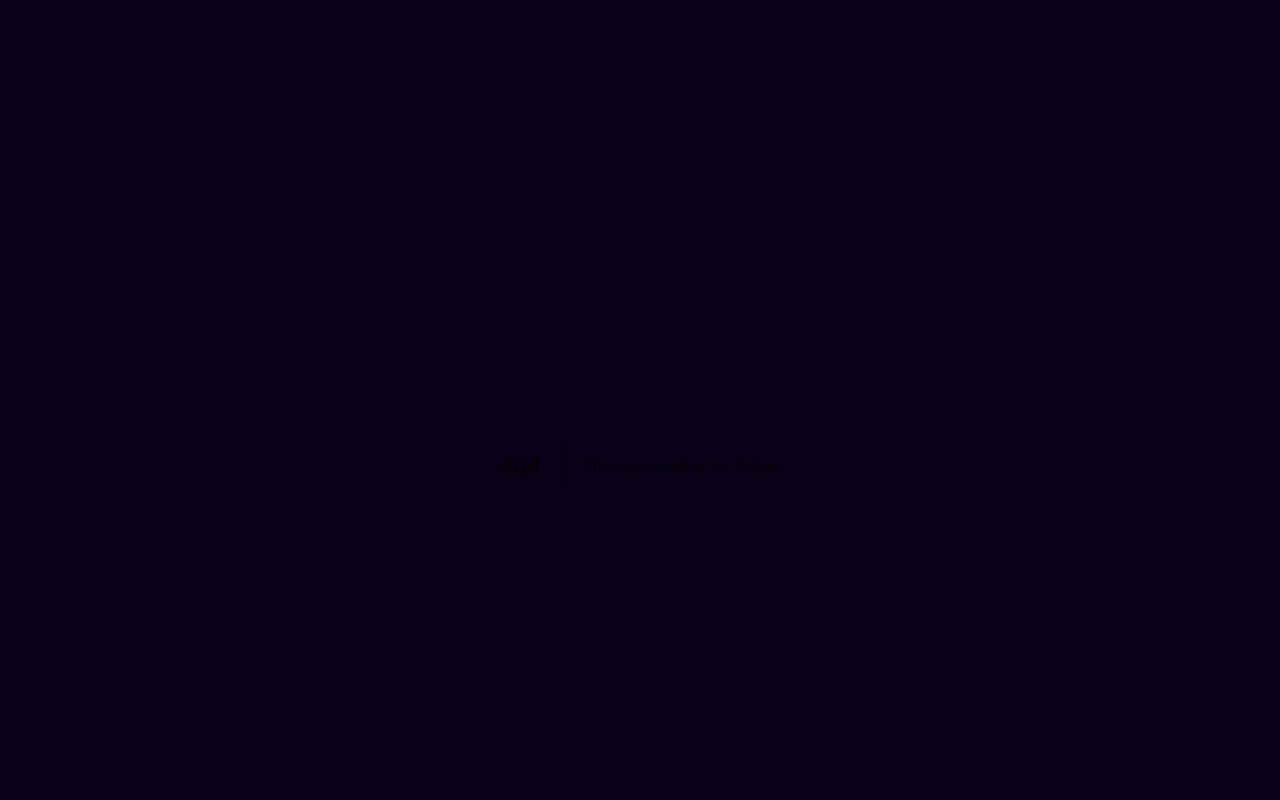
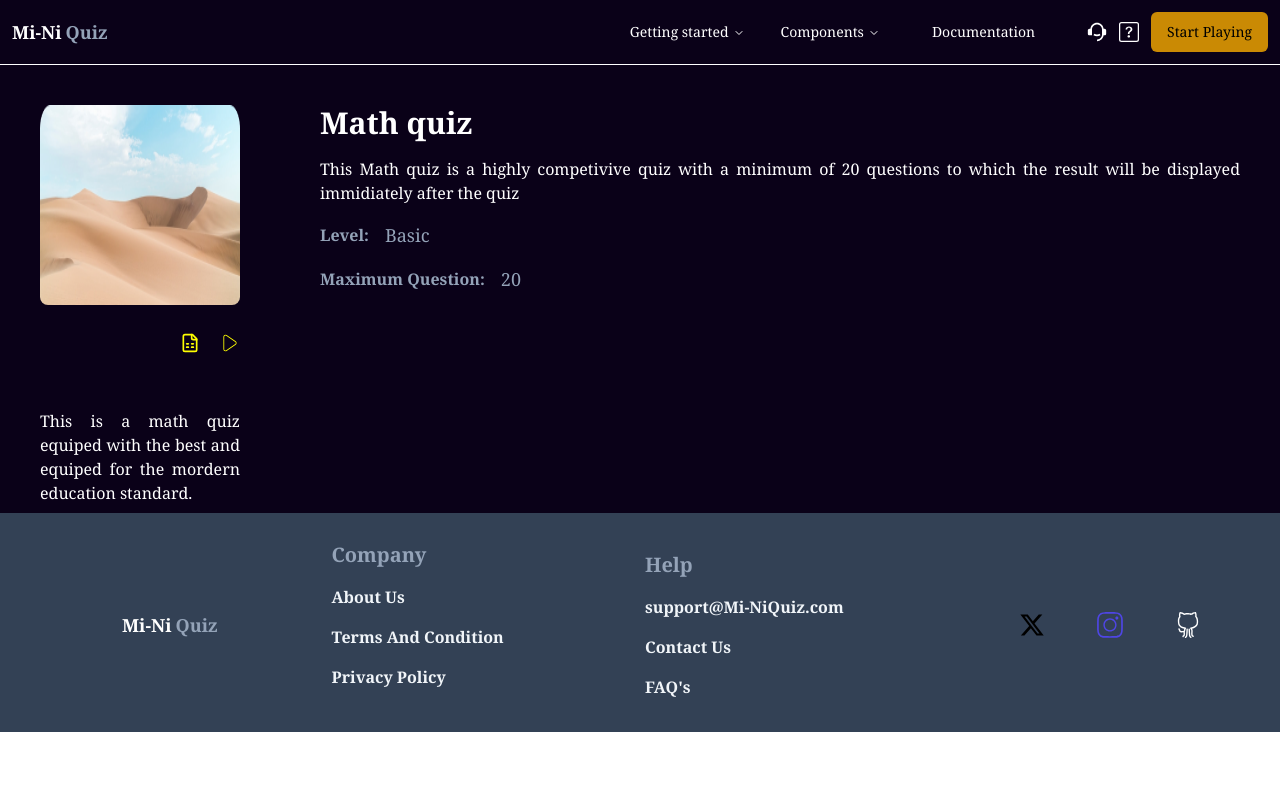
Before and after one commit to nathjoeetim/quiz-web, a Next.js app: page /quiz in a window 1280 px wide. Before the commit this address had no page. Shown: the top 800 px of the page. Built offline with nearby package versions, Linux system fonts and the light colour scheme.

Commit message:
inital commit

```diff
--- a/src/app/layout.tsx
+++ b/src/app/layout.tsx
@@ -74,8 +74,6 @@ export default function RootLayout({
             <div className="flex flex-col bg-white w-full mx-auto">
               <div className="relative flex flex-col items-center justify-center max-w-[1440px] bg-[#0A0118] dark:bg-white mx-auto w-full  ">
                 <div
-                  data-aos-duration="3000"
-                  data-aos="fade-top"
                   className={`flex flex-row items-center justify-between z-50 w-full p-3 gap-5 ${
                     isTopNavFixed
                       ? "fixed top-0 w-full r-0 l-0 bg-transparent "
@@ -113,7 +111,7 @@ export default function RootLayout({
                     </Button>
                   </SideBarLastItem>
                 </div>
-                <div className=" flex flex-col gap-2 w-full">{children}</div>
+                {children}
                 <Fotter />
               </div>
             </div>
--- a/src/app/page.tsx
+++ b/src/app/page.tsx
@@ -14,9 +14,10 @@ import { PlayCircleIcon } from "lucide-react";
 import { FcRating } from "react-icons/fc";
 import styled from "styled-components";
 import TipContentComponent from "@/components/top-content";
-import FotterComponent from "@/components/fotter";
+import { useRouter } from "next/navigation";
 
 export default function Home() {
+  const router = useRouter();
   useEffect(() => {
     Aos.init({ duration: 2000 });
   }, []);
@@ -63,6 +64,9 @@ export default function Home() {
       </HeaderContainer>
       <div className="px-4 py-2 flex flex-row text-white font-bold mt-3 w-[96%] p-5 mx-auto gap-8 overflow-x-scroll mb-2 hide-scrollbar">
         {AvalableGameData.map((element, index) => {
+          function onNavigateToQuizPage() {
+            router.push("quiz");
+          }
           return (
             <Card
               key={element.id}
@@ -98,7 +102,11 @@ export default function Home() {
                 <div className="text-slate-400 font-normal text-[11px] flex flex-row items-center justify-between ">
                   <h4>Players: {element.active_players}</h4>
                   <Button className="bg-yellow-600 hover:bg-yellow-400 px-2 py-1">
-                    <PlayCircleIcon className="w-5 h-5 " color="white" />
+                    <PlayCircleIcon
+                      className="w-5 h-5 "
+                      color="white"
+                      onClick={onNavigateToQuizPage}
+                    />
                   </Button>
                 </div>
               </div>
--- /dev/null
+++ b/src/app/quiz/page.tsx
@@ -0,0 +1,66 @@
+"use client";
+import Image from "next/image";
+import courseImage from "@/app/assets/Frame9.png";
+import { CiPlay1 } from "react-icons/ci";
+import { LuFileSpreadsheet } from "react-icons/lu";
+import styled from "styled-components";
+
+function SelectedQuizComponent() {
+  return (
+    <ContainerSelectedQuiz className="flex flex-row items-start w-full px-10 gap-20 mt-10 mb-2">
+      <div className="flex flex-col items-start gap-7 w-[250px]">
+        <Image
+          src={courseImage}
+          alt="course-image"
+          width={200}
+          height={200}
+          className="w-[250px] h-[200px] rounded-lg "
+        />
+        <div className="flex flex-row gap-5 w-full justify-end items-center">
+          <LuFileSpreadsheet
+            size={20}
+            color="yellow"
+            className="cursor-pointer"
+          />
+          <CiPlay1 size={20} color="yellow" className="cursor-pointer" />
+        </div>
+        <div className="flex flex-row w-[200px] gap-6">{/*  */}</div>
+        <p className="text-white font-normal text-justify">
+          This is a math quiz equiped with the best and equiped for the mordern
+          education standard.{" "}
+        </p>
+      </div>
+      <div className="flex flex-col gap-4 text-white w-full">
+        <h5 className=" font-bold text-3xl">Math quiz</h5>
+        <div className="flex flex-col gap-4">
+          <p className="text-justify">
+            This Math quiz is a highly competivive quiz with a minimum of 20
+            questions to which the result will be displayed immidiately after
+            the quiz
+          </p>
+          <div className="flex flex-row items-center justify-start gap-4">
+            <span className="text-slate-400 font-bold text-1xl">Level:</span>
+            <span className="text-slate-400 font-normal text-lg">Basic</span>
+          </div>
+          <div className="flex flex-row items-center justify-start gap-4">
+            <span className="text-slate-400 font-bold text-1xl">
+              Maximum Question:
+            </span>
+            <span className="text-slate-400 font-normal text-lg">20</span>
+          </div>
+        </div>
+      </div>
+    </ContainerSelectedQuiz>
+  );
+}
+
+export default SelectedQuizComponent;
+const ContainerSelectedQuiz = styled.div`
+  @media screen and (max-width: 608px) {
+    flex-direction: column;
+    gap: 20px;
+    & p {
+      width: 100%;
+    }
+  }
+`;
--- a/src/components/logo.tsx
+++ b/src/components/logo.tsx
@@ -1,8 +1,14 @@
 "use client";
 
+import { useRouter } from "next/navigation";
+
 function CompanyName() {
+  const router = useRouter();
   return (
-    <div className="flex flex-row items-center justify-start gap-0">
+    <div
+      className="flex flex-row items-center justify-start gap-0 cursor-pointer"
+      onClick={() => router.push("/")}
+    >
       <h4 className="flex flex-row gap-1 items-center text-white font-bold text-lg w-full">
         Mi-Ni
         <span className="flex items-center text-slate-400 font-bold">Quiz</span>
```
